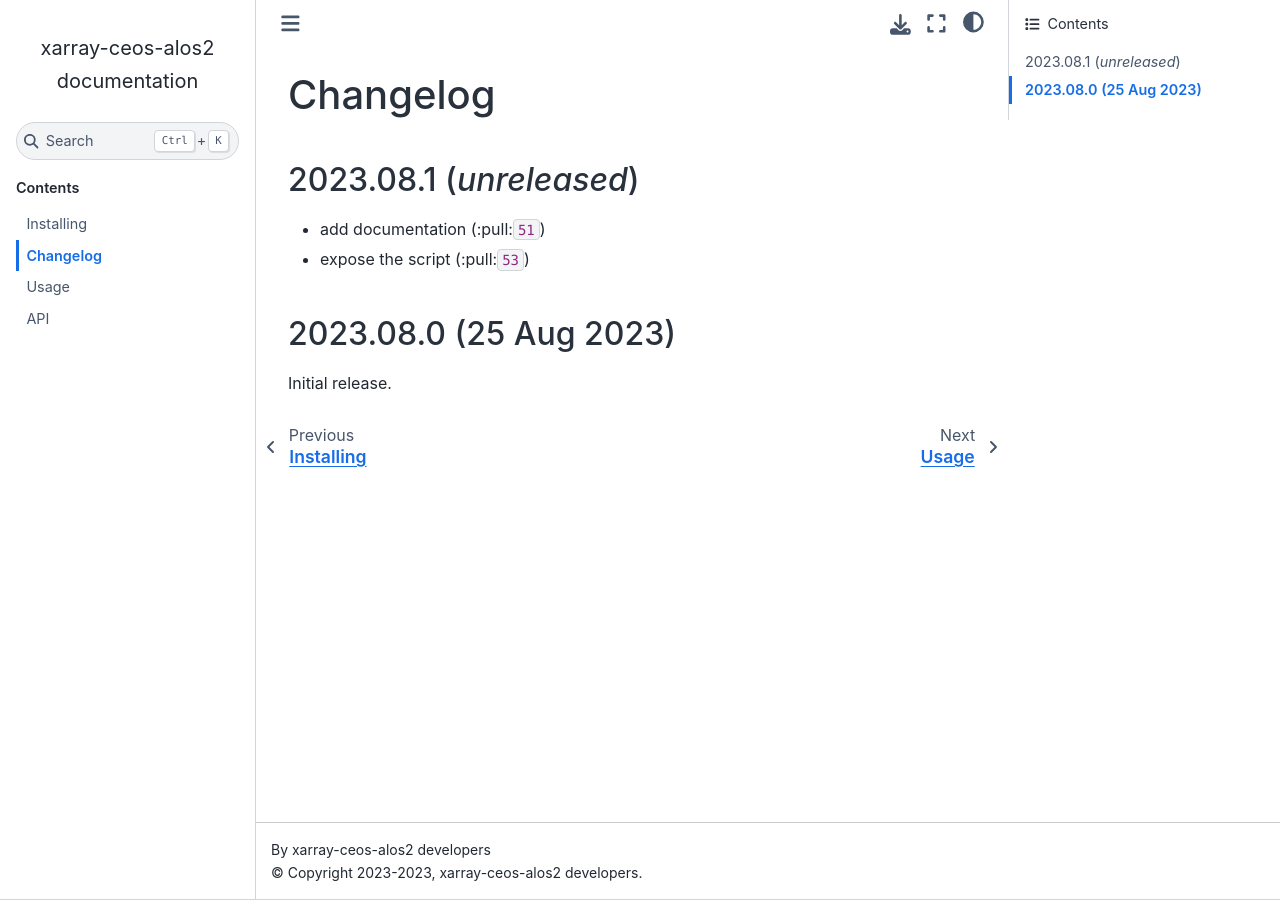
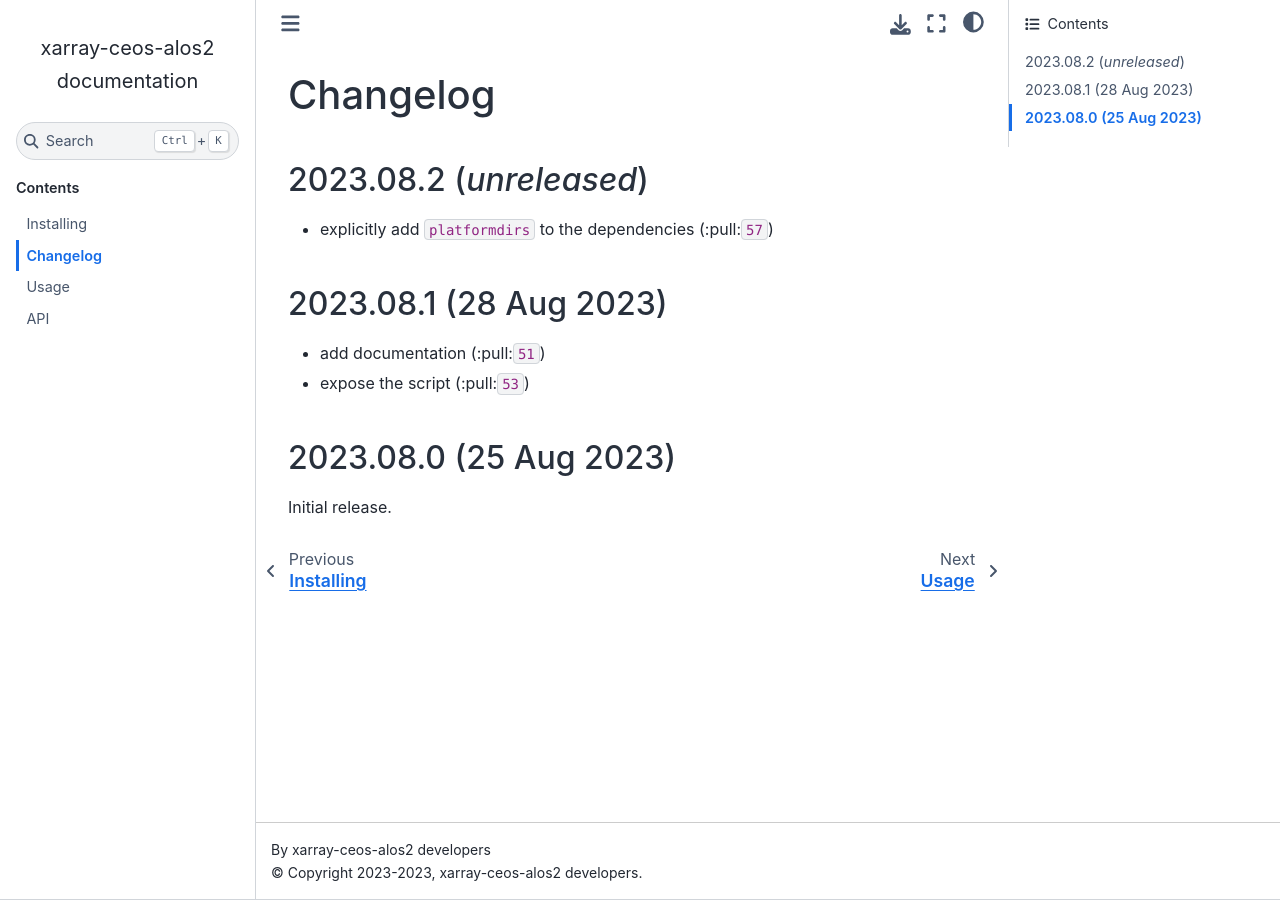
Before and after one commit to umr-lops/xarray-ceos-alos2, a Sphinx documentation site: the page built from docs/changelog.md, in a window 1280 px wide. Built offline with Sphinx 7.4.7 and the Sphinx Book theme 1.1.4, drawn with Linux system fonts in a browser that asks for light colours.

Commit message:
update the changelog

```diff
--- a/docs/changelog.md
+++ b/docs/changelog.md
@@ -1,6 +1,10 @@
 # Changelog
 
-## 2023.08.1 (_unreleased_)
+## 2023.08.2 (_unreleased_)
+
+- explicitly add `platformdirs` to the dependencies (:pull:`57`)
+
+## 2023.08.1 (28 Aug 2023)
 
 - add documentation (:pull:`51`)
 - expose the script (:pull:`53`)
```
